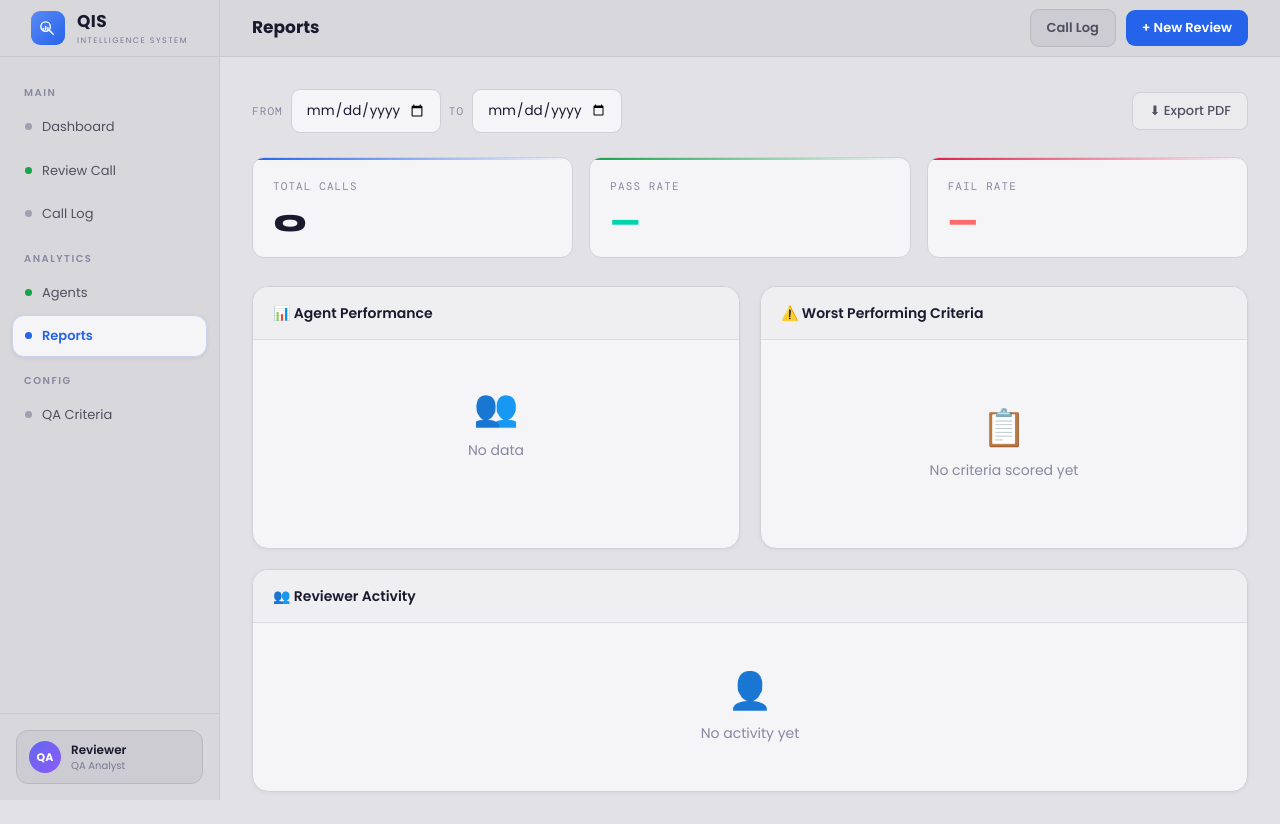
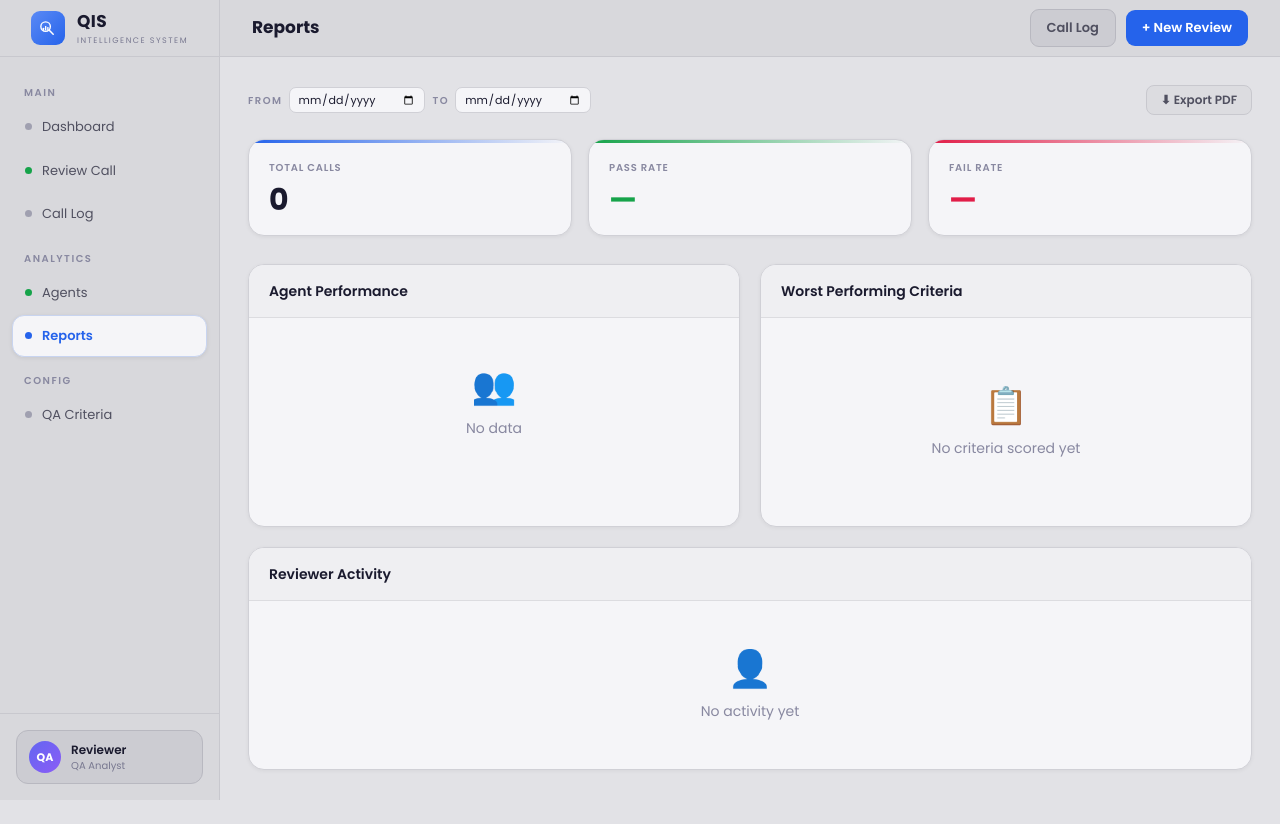
Before and after one commit to Ahmed-tech889/QA-dashboard, a React (Vite) app: page / in a window 1280 px wide. Both pictures are taken after a click on the button "Reports". After the commit the page ends 800 px from the top, so only its background shows below. Built offline with nearby package versions, Linux system fonts and the light colour scheme.

Commit message:
Refactor Reports component layout and styles

```diff
--- a/src/components/Reports.jsx
+++ b/src/components/Reports.jsx
@@ -3,39 +3,61 @@ import { AttrBar, Badge, EmptyState, Panel, PanelHeader, Tag } from './ui'
 
 function StatCard({ label, value, color, accent }) {
   return (
-    <div className="bg-surface border border-border rounded-xl p-5 relative overflow-hidden">
-      <div className={`absolute top-0 left-0 right-0 h-0.5 bg-gradient-to-r ${accent} to-transparent`} />
-      <div className="font-mono text-[11px] tracking-widest uppercase text-txt3 mb-2.5">{label}</div>
-      <div className="font-syne font-extrabold text-[32px] leading-none" style={color ? { color } : {}}>{value}</div>
+    <div className="rounded-2xl p-5 relative overflow-hidden card-lift"
+      style={{ background: '#f5f5f8', border: '1px solid #d0d0d6', boxShadow: '0 1px 4px rgba(0,0,0,0.06)' }}>
+      <div className={`absolute top-0 left-0 right-0 h-[3px] rounded-t-2xl bg-gradient-to-r ${accent} to-transparent`} />
+      <div className="text-[10px] font-semibold tracking-[0.8px] uppercase mb-2.5"
+        style={{ color: '#8888a0', fontFamily: "'Poppins',sans-serif" }}>{label}</div>
+      <div className="font-bold text-[30px] leading-none" style={{ color: color || '#1a1a2e', fontFamily: "'Poppins',sans-serif" }}>
+        {value}
+      </div>
     </div>
   )
 }
 
 function DateRangeFilter({ from, to, onFromChange, onToChange, onClear }) {
+  const inputStyle = {
+    background: '#f5f5f8',
+    border: '1px solid #d0d0d6',
+    borderRadius: 7,
+    padding: '3px 8px',
+    color: '#1a1a2e',
+    fontSize: 11,
+    fontFamily: "'Poppins',sans-serif",
+    outline: 'none',
+    width: 136,
+    height: 26,
+  }
   return (
     <div className="flex items-center gap-2 flex-wrap">
-      <div className="flex items-center gap-2">
-        <label className="font-mono text-[11px] uppercase tracking-widest text-txt3 shrink-0">From</label>
+      <div className="flex items-center gap-1.5">
+        <label className="text-[10px] font-semibold tracking-[1.5px] uppercase shrink-0"
+          style={{ color: '#8888a0', fontFamily: "'Poppins',sans-serif" }}>From</label>
         <input
           type="date"
           value={from}
           onChange={(e) => onFromChange(e.target.value)}
-          style={{ width: 150 }}
+          style={inputStyle}
         />
       </div>
-      <div className="flex items-center gap-2">
-        <label className="font-mono text-[11px] uppercase tracking-widest text-txt3 shrink-0">To</label>
+      <div className="flex items-center gap-1.5">
+        <label className="text-[10px] font-semibold tracking-[1.5px] uppercase shrink-0"
+          style={{ color: '#8888a0', fontFamily: "'Poppins',sans-serif" }}>To</label>
         <input
           type="date"
           value={to}
           onChange={(e) => onToChange(e.target.value)}
-          style={{ width: 150 }}
+          style={inputStyle}
         />
       </div>
       {(from || to) && (
         <button
           onClick={onClear}
-          className="px-3 py-1.5 rounded-lg text-[11px] font-mono cursor-pointer border transition-all bg-surface2 text-txt3 border-border hover:text-txt"
+          style={{
+            fontSize: 11, fontWeight: 600, padding: '3px 9px', height: 26,
+            borderRadius: 7, background: '#dcdce0', border: '1px solid #c8c8ce',
+            color: '#505060', cursor: 'pointer', fontFamily: "'Poppins',sans-serif",
+          }}
         >
           Clear
         </button>
@@ -117,13 +139,11 @@ function exportReportsPDF({ rangeLabel, exportDate, reviews, scored, passes, fai
       <span class="meta-chip">${reviews.length} total calls</span>
     </div>
   </div>
-
   <div class="stats-grid">
     <div class="stat-box"><div class="stat-val">${reviews.length}</div><div class="stat-lbl">Total Calls</div></div>
     <div class="stat-box"><div class="stat-val" style="color:#059669">${passRate !== null ? passRate + '%' : '—'}</div><div class="stat-lbl">Pass Rate</div></div>
     <div class="stat-box"><div class="stat-val" style="color:#dc2626">${failRate !== null ? failRate + '%' : '—'}</div><div class="stat-lbl">Fail Rate</div></div>
   </div>
-
   <div class="section">
     <div class="section-title">📊 Agent Performance</div>
     ${agentStats.length === 0 ? '<p style="color:#888">No agent data available.</p>' : `
@@ -132,12 +152,10 @@ function exportReportsPDF({ rangeLabel, exportDate, reviews, scored, passes, fai
       <tbody>${agentRowsHTML}</tbody>
     </table>`}
   </div>
-
   <div class="section">
     <div class="section-title">⚠️ Worst Performing Criteria</div>
     ${attrFails.length === 0 ? '<p style="color:#888">No criteria data available.</p>' : criteriaRowsHTML}
   </div>
-
   <div class="section">
     <div class="section-title">👥 Reviewer Activity</div>
     ${reviewerActivity.length === 0 ? '<p style="color:#888">No reviewer data available.</p>' : `
@@ -146,9 +164,8 @@ function exportReportsPDF({ rangeLabel, exportDate, reviews, scored, passes, fai
       <tbody>${reviewerRowsHTML}</tbody>
     </table>`}
   </div>
-
   <div class="footer">
-    <span>QA Center · Performance Report</span>
+    <span>QIS — Quality Intelligence System</span>
     <span>${rangeLabel} · ${exportDate}</span>
   </div>
 </body>
@@ -218,30 +235,22 @@ export default function Reports({ state, getAgentStats, getCriteriaFailRates, ge
     return Object.values(r).sort((a, b) => b.total - a.total)
   }, [filteredReviews])
 
-  const rangeLabel = dateFrom || dateTo
-    ? `${dateFrom || '…'} → ${dateTo || '…'}`
-    : 'All time'
+  const rangeLabel = dateFrom || dateTo ? `${dateFrom || '…'} → ${dateTo || '…'}` : 'All time'
   const exportDate = new Date().toLocaleDateString('en-GB', { day: '2-digit', month: 'short', year: 'numeric' })
 
-  const handleExportPDF = () => {
-    exportReportsPDF({ rangeLabel, exportDate, reviews: filteredReviews, scored, passes, fails, passRate, failRate, agentStats, attrFails, reviewerActivity })
-  }
-
   return (
-    <div className="p-8 animate-fadeIn">
-
+    <div className="p-7 animate-fadeIn">
       {/* Toolbar */}
       <div className="flex items-center justify-between mb-6 flex-wrap gap-3">
         <DateRangeFilter
-          from={dateFrom}
-          to={dateTo}
-          onFromChange={setDateFrom}
-          onToChange={setDateTo}
+          from={dateFrom} to={dateTo}
+          onFromChange={setDateFrom} onToChange={setDateTo}
           onClear={() => { setDateFrom(''); setDateTo('') }}
         />
         <button
-          onClick={handleExportPDF}
-          className="flex items-center gap-1.5 px-4 py-2 rounded-lg bg-surface2 border border-border text-txt2 hover:text-txt hover:border-accent/40 cursor-pointer transition-all text-[13px] font-medium shrink-0"
+          onClick={() => exportReportsPDF({ rangeLabel, exportDate, reviews: filteredReviews, scored, passes, fails, passRate, failRate, agentStats, attrFails, reviewerActivity })}
+          className="flex items-center gap-1.5 rounded-lg text-[12px] font-semibold cursor-pointer transition-all hover:opacity-80"
+          style={{ padding: '5px 14px', height: 30, background: '#dcdce0', border: '1px solid #c8c8ce', color: '#505060', fontFamily: "'Poppins',sans-serif" }}
         >
           ⬇ Export PDF
         </button>
@@ -249,28 +258,29 @@ export default function Reports({ state, getAgentStats, getCriteriaFailRates, ge
 
       {/* Stat Cards */}
       <div className="grid grid-cols-3 gap-4 mb-7">
-        <StatCard label="Total Calls" value={filteredReviews.length} accent="from-accent" />
-        <StatCard label="Pass Rate"   value={passRate !== null ? passRate + '%' : '—'} color="#00d4aa" accent="from-pass" />
-        <StatCard label="Fail Rate"   value={failRate !== null ? failRate + '%' : '—'} color="#ff6b6b" accent="from-fail" />
+        <StatCard label="Total Calls" value={filteredReviews.length} accent="from-accent"  />
+        <StatCard label="Pass Rate"   value={passRate !== null ? passRate + '%' : '—'} color="#16a34a" accent="from-accent3" />
+        <StatCard label="Fail Rate"   value={failRate !== null ? failRate + '%' : '—'} color="#e11d48" accent="from-accent2" />
       </div>
 
       <div className="grid grid-cols-2 gap-5 mb-5">
         <Panel>
-          <PanelHeader title="📊 Agent Performance" />
+          <PanelHeader title="Agent Performance" />
           {agentStats.length === 0
             ? <EmptyState icon="👥" sub="No data" />
             : <table className="w-full border-collapse">
                 <thead>
                   <tr>{['Agent', 'Total', 'Pass%', 'Status'].map((h) => (
-                    <th key={h} className="text-left font-mono text-[10px] tracking-widest uppercase text-txt3 px-4 py-2.5 border-b border-border bg-surface2">{h}</th>
+                    <th key={h} className="text-left text-[11px] font-semibold tracking-wide uppercase px-4 py-3"
+                      style={{ color: '#8888a0', borderBottom: '1px solid #dcdce0', background: '#efeff2', fontFamily: "'Poppins',sans-serif" }}>{h}</th>
                   ))}</tr>
                 </thead>
                 <tbody>
                   {agentStats.map((a) => (
-                    <tr key={a.name} className="border-b border-border/50 last:border-0 hover:bg-white/[0.02]">
-                      <td className="px-4 py-3 font-semibold text-[13.5px]">{a.name}</td>
-                      <td className="px-4 py-3 text-sm">{a.total}</td>
-                      <td className="px-4 py-3 font-mono text-sm" style={{ color: a.passRate >= 60 ? '#00d4aa' : '#ff6b6b' }}>{a.passRate}%</td>
+                    <tr key={a.name} className="transition-colors hover:bg-surface2" style={{ borderBottom: '1px solid #e4e4e8' }}>
+                      <td className="px-4 py-3 font-semibold text-[13px]" style={{ color: '#1a1a2e' }}>{a.name}</td>
+                      <td className="px-4 py-3 text-[13px]" style={{ color: '#505060' }}>{a.total}</td>
+                      <td className="px-4 py-3 font-semibold text-[13px]" style={{ color: a.passRate >= 60 ? '#16a34a' : '#e11d48' }}>{a.passRate}%</td>
                       <td className="px-4 py-3"><Badge result={a.passRate >= 60 ? 'pass' : 'fail'} /></td>
                     </tr>
                   ))}
@@ -280,7 +290,7 @@ export default function Reports({ state, getAgentStats, getCriteriaFailRates, ge
         </Panel>
 
         <Panel>
-          <PanelHeader title="⚠️ Worst Performing Criteria" />
+          <PanelHeader title="Worst Performing Criteria" />
           <div className="p-5">
             {attrFails.length === 0
               ? <EmptyState icon="📋" sub="No criteria scored yet" />
@@ -291,23 +301,24 @@ export default function Reports({ state, getAgentStats, getCriteriaFailRates, ge
       </div>
 
       <Panel>
-        <PanelHeader title="👥 Reviewer Activity" />
+        <PanelHeader title="Reviewer Activity" />
         {reviewerActivity.length === 0
           ? <EmptyState icon="👤" sub="No activity yet" />
           : <table className="w-full border-collapse">
               <thead>
                 <tr>{['Reviewer', 'Total Reviews', 'Pass', 'Fail', 'Pending'].map((h) => (
-                  <th key={h} className="text-left font-mono text-[10px] tracking-widest uppercase text-txt3 px-4 py-2.5 border-b border-border bg-surface2">{h}</th>
+                  <th key={h} className="text-left text-[11px] font-semibold tracking-wide uppercase px-4 py-3"
+                    style={{ color: '#8888a0', borderBottom: '1px solid #dcdce0', background: '#efeff2', fontFamily: "'Poppins',sans-serif" }}>{h}</th>
                 ))}</tr>
               </thead>
               <tbody>
                 {reviewerActivity.map((r) => (
-                  <tr key={r.name} className="border-b border-border/50 last:border-0 hover:bg-white/[0.02]">
-                    <td className="px-4 py-3 font-semibold">{r.name}</td>
+                  <tr key={r.name} className="transition-colors hover:bg-surface2" style={{ borderBottom: '1px solid #e4e4e8' }}>
+                    <td className="px-4 py-3 font-semibold text-[13px]" style={{ color: '#1a1a2e' }}>{r.name}</td>
                     <td className="px-4 py-3"><Tag>{r.total}</Tag></td>
-                    <td className="px-4 py-3 text-pass font-mono text-sm">{r.pass}</td>
-                    <td className="px-4 py-3 text-fail font-mono text-sm">{r.fail}</td>
-                    <td className="px-4 py-3 text-accent4 font-mono text-sm">{r.total - r.pass - r.fail}</td>
+                    <td className="px-4 py-3 font-semibold text-[13px]" style={{ color: '#16a34a' }}>{r.pass}</td>
+                    <td className="px-4 py-3 font-semibold text-[13px]" style={{ color: '#e11d48' }}>{r.fail}</td>
+                    <td className="px-4 py-3 font-semibold text-[13px]" style={{ color: '#d97706' }}>{r.total - r.pass - r.fail}</td>
                   </tr>
                 ))}
               </tbody>
```
